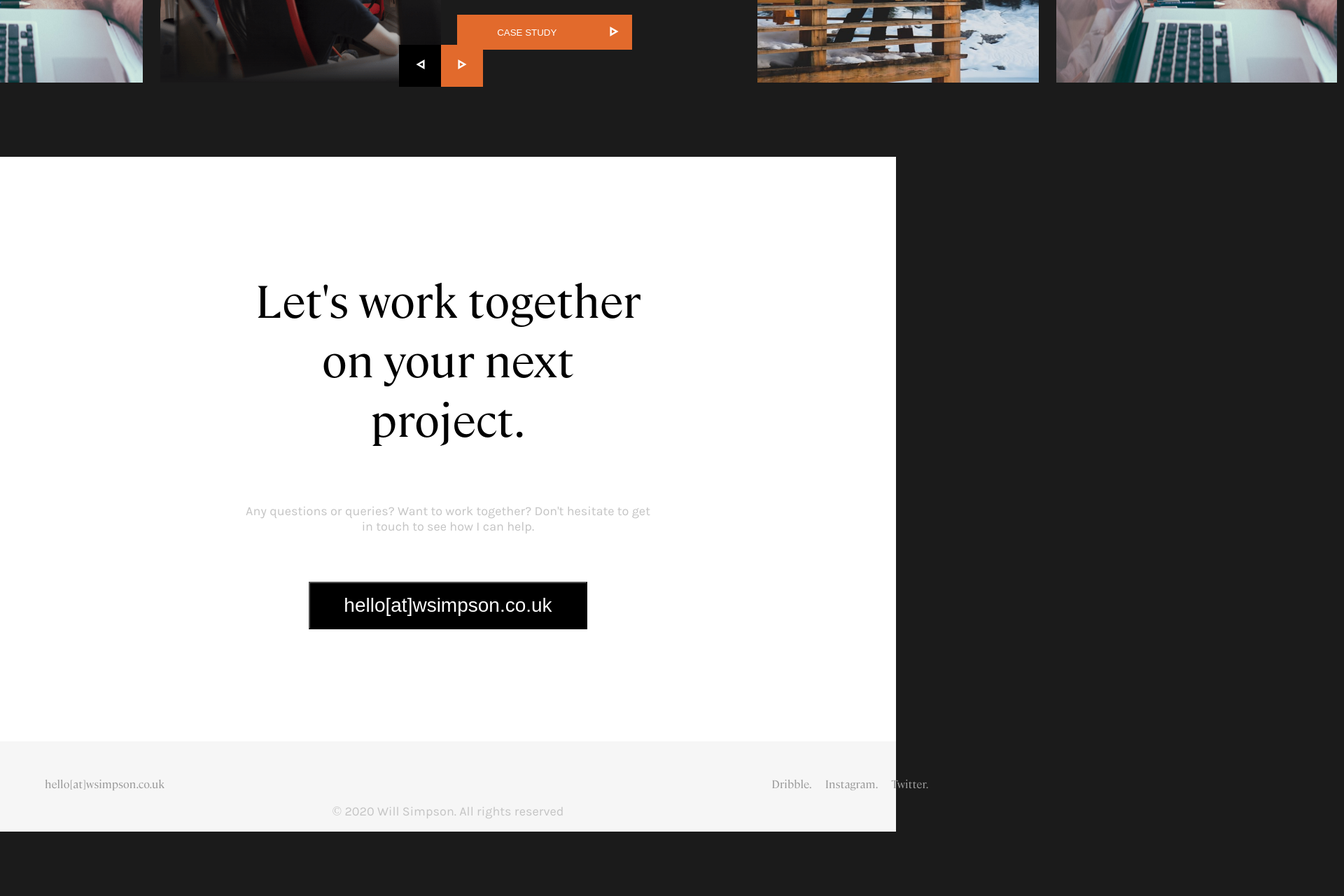
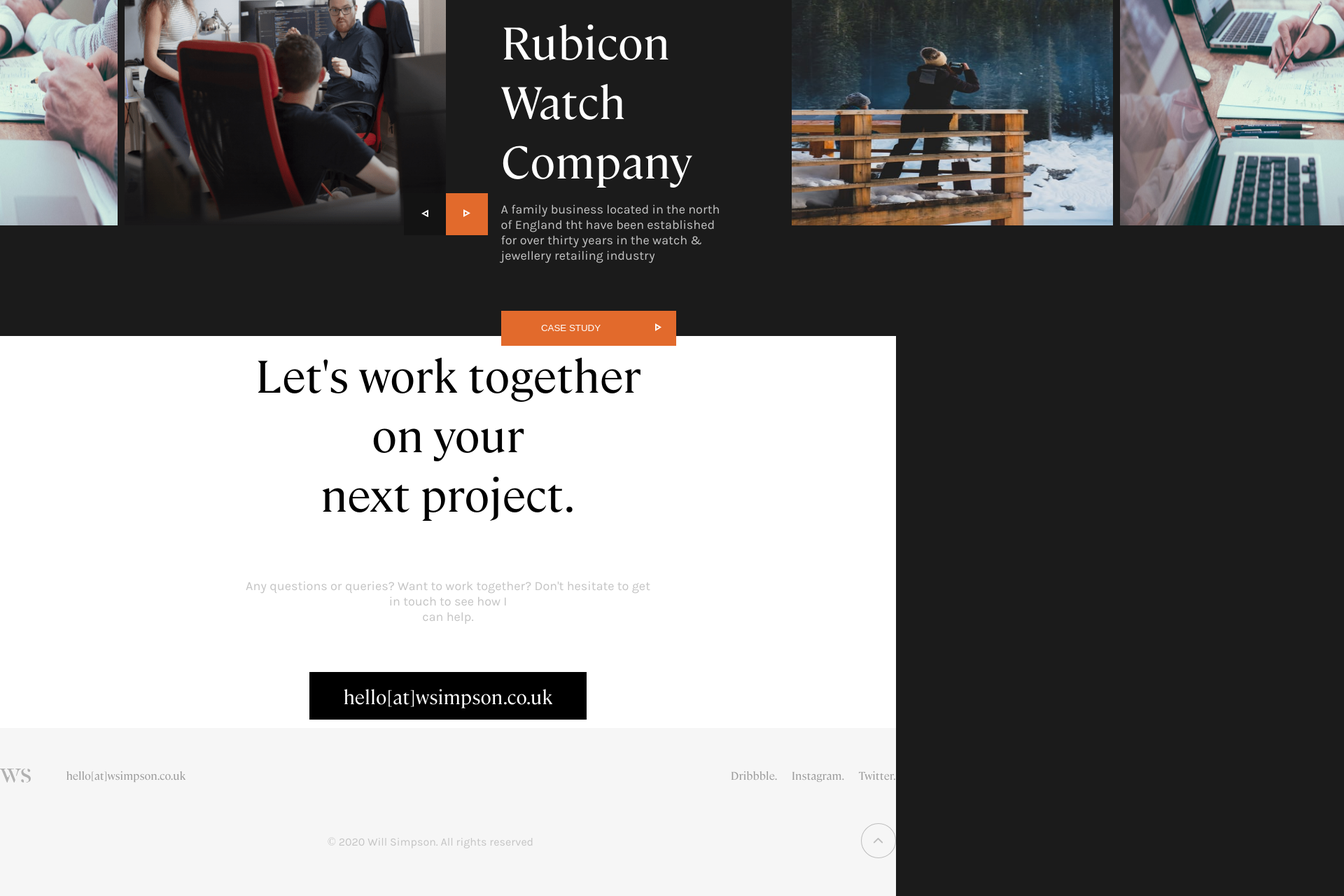
Before and after one commit to datstarkey/WillSimpson, a Vue app in the folder main-website/: page / in a window 1280 px wide. Shown: the part 1358-2638 px from the top of the page at 70% size, 1920 px wide, since content can reach past the window. Before the commit the page ends 2546 px from the top, so only its background shows below. Built offline with nearby package versions, Linux system fonts and the light colour scheme.

Commit message:
Invision Changes

```diff
--- a/main-website/src/App.vue
+++ b/main-website/src/App.vue
@@ -39,6 +39,13 @@
   --alt-color: #e26a2c;
   overflow-x: hidden;
   background-color: var(--background-color-2);
+
+  -ms-overflow-style: none; /* IE and Edge */
+  scrollbar-width: none; /* Firefox */
+}
+
+::-webkit-scrollbar {
+  display: none;
 }
 
 .flex {
@@ -63,6 +70,14 @@
   margin-top: 50px;
 }
 
+.mb {
+  margin-bottom: 50px;
+}
+
+.full-height {
+  height: 100%;
+}
+
 .animate__animated {
   --animate-duration: 2s;
 }
@@ -71,7 +86,7 @@
   display: none;
 }
 
-.icon {
+.icon-white {
   filter: invert(100%) sepia(100%) saturate(0%) hue-rotate(215deg)
     brightness(104%) contrast(101%);
 }
@@ -99,6 +114,10 @@
   opacity: 0.8;
 }
 
+button:focus {
+  outline: none;
+  box-shadow: none;
+}
 h1 {
   padding: 0;
   margin: 0;
@@ -132,13 +151,6 @@
 }
 
 a {
-  font-family: Cambon;
-  color: #9b9b9b;
-  padding: 0 5%;
-}
-
-a:hover {
-  color: black;
-  cursor: pointer;
+  text-decoration: none;
 }
 </style>
--- a/main-website/src/components/Carousel.vue
+++ b/main-website/src/components/Carousel.vue
@@ -6,7 +6,7 @@
       </div>
 
       <div id="left-image" class="image-container">
-        <img class="carousel-image" :src="leftProject.imageLocation" v-on:click="moveRight()" />
+        <img class="carousel-image" :src="leftProject.imageLocation" />
       </div>
 
       <div id="middle-image" class="image-container">
@@ -15,6 +15,7 @@
 
       <div class="text-container">
         <div class="carousel-text">
+          <div>
             <h3>RECENT WORK</h3>
             <div id="carousel-content" class="flex-column space-between mt animate__animated">
               <h1 class="response-size">{{ currentProject.title }}</h1>
@@ -28,9 +29,10 @@
             </div>
           </div>
         </div>
+      </div>
 
       <div id="right-image" class="image-container">
-        <img class="carousel-image" :src="rightProject.imageLocation" v-on:click="moveLeft()" />
+        <img class="carousel-image" :src="rightProject.imageLocation" />
       </div>
 
       <div id="right-hidden-image" class="image-container">
@@ -235,25 +237,17 @@
   --animate-delay: 0s;
 }
 
-.response-size {
-  font-size: 2vw;
-}
-
-.response-size-paragraph {
-  font-size: 1vw;
-}
-
 .carousel-container {
   width: 100%;
-  height: 30vw;
+  height: 35vw;
   display: flex;
   flex: 0 0 0;
 }
 
 .image-container {
   width: 50vw;
-  height: 30vw;
-  padding: 1vw;
+  height: 35vw;
+  padding: 0.4vw;
 }
 
 .carousel-image {
@@ -264,15 +258,8 @@
   border-style: solid;
 }
 
-.carousel-image:hover {
-  border: var(--alt-color);
-  border-width: 3px;
-  border-style: solid;
-  cursor: pointer;
-}
-
 .text-container {
-  height: 30vw;
+  height: 35vw;
   padding: 1vw;
   width: 50vw;
   background: var(--background-color-2);
@@ -284,7 +271,7 @@
   display: flex;
   flex-direction: column;
   justify-content: space-between;
-  padding: 5vw 0;
+  padding: 5vw 5vw;
 }
 .arrow-button {
   background-color: var(--alt-color);
@@ -294,7 +281,7 @@
 }
 
 .left-arrow-button {
-  background-color: black;
+  background-color: var(--background-color-1);
   border: none;
   opacity: 1;
   width: 50px;
--- a/main-website/src/components/Contact.vue
+++ b/main-website/src/components/Contact.vue
@@ -1,12 +1,21 @@
 <template>
-  <div class="contact-space" v-observe-visibility="visibilityChanged">
+  <div id="contact" class="contact-space" v-observe-visibility="visibilityChanged">
     <div class="padd-box" :class="isVisible ? 'animate__animated animate__fadeIn' : 'display-none'">
-      <h2>Let's work together on your next project.</h2>
-      <p
-        style="margin-top:5rem"
-      >Any questions or queries? Want to work together? Don't hesitate to get in touch to see how I can help.</p>
+      <h2>
+        Let's work together on your
+        <br />next project.
+      </h2>
+      <p style="margin-top:5rem">
+        Any questions or queries? Want to work together? Don't hesitate to get in touch to see how I
+        <br />can help.
+      </p>
 
-      <button class="contact-button">hello[at]wsimpson.co.uk</button>
+      <button class="contact-button">
+        <a
+          class="email-link"
+          href="mailto:hello@wsimpson.co.uk?subject=Inquiry&body=Hi Will."
+        >hello[at]wsimpson.co.uk</a>
+      </button>
     </div>
   </div>
 </template>
@@ -32,14 +41,21 @@
 <style>
 .contact-button {
   margin-top: 50px;
+
+  background-color: black;
+
+  padding: 1rem 3rem;
+  border: 0;
+}
+
+.email-link {
+  font-family: Cambon;
+  font-size: 28px;
   color: white;
-  background-color: black;
-  font-size: 28px;
-  padding: 1rem 3rem;
 }
 
 .contact-button:hover {
-  opacity: 0.8;
+  opacity: 1;
 }
 
 .padd-box {
@@ -48,10 +64,11 @@
 
 .contact-space {
   width: 100%;
-
+  height: 70vh;
   display: flex;
   flex-direction: column;
   background-color: #fff;
+  justify-content: center;
   text-align: center;
 }
 </style>
--- a/main-website/src/components/Footer.vue
+++ b/main-website/src/components/Footer.vue
@@ -1,17 +1,37 @@
 <template>
   <div class="footer-content">
-    <div class="flex center">
-      <div class="content mt">
-        <div class="footer-row">
-          <a>hello[at]wsimpson.co.uk</a>
+    <div class="flex center full-height">
+      <div class="content">
+        <div class="flex-column space-between">
+          <div></div>
+          <div class="footer-row">
+            <div class="footer-row">
+              <img src="../assets/icons/logo.svg" class="logo-icon" />
 
-          <div class="footer-row">
-            <a>Dribble.</a>
-            <a>Instagram.</a>
-            <a>Twitter.</a>
+              <a
+                class="footer-icon"
+                href="mailto:hello@wsimpson.co.uk?subject=Inquiry&body=Hi Will."
+              >hello[at]wsimpson.co.uk</a>
+            </div>
+
+            <div class="footer-row">
+              <a class="footer-icon">Dribbble.</a>
+              <a class="footer-icon">Instagram.</a>
+              <a class="footer-icon">Twitter.</a>
+            </div>
+          </div>
+          <div class="footer-row mb">
+            <div></div>
+            <p class="footer-text">© 2020 Will Simpson. All rights reserved</p>
+            <div>
+              <img
+                src="../assets/icons/backToTop.svg"
+                class="back-to-top-icon"
+                v-on:click="moveToTop()"
+              />
+            </div>
           </div>
         </div>
-        <p>© 2020 Will Simpson. All rights reserved</p>
       </div>
     </div>
   </div>
@@ -21,7 +41,19 @@
 import { Component, Vue } from "vue-property-decorator";
 
 @Component
-export default class Footer extends Vue {}
+export default class Footer extends Vue {
+  moveToTop() {
+    const options: ScrollIntoViewOptions = {
+      behavior: "smooth",
+      block: "start",
+      inline: "start"
+    };
+    const element = document.getElementById("top-of-page");
+    if (element) {
+      element.scrollIntoView(options);
+    }
+  }
+}
 </script>
 
 <style>
@@ -30,10 +62,48 @@
   flex-direction: column;
   text-align: center;
   background-color: #f6f6f6;
+  height: 30vh;
+}
+
+.back-to-top-icon {
+  width: auto;
+  height: 50px;
+}
+
+.logo-icon {
+  filter: invert(13%) sepia(0%) saturate(3033%) hue-rotate(223deg)
+    brightness(86%) contrast(78%);
+
+  width: auto;
+  height: 20px;
+  margin-right: 30px;
+}
+
+.back-to-top-icon:hover {
+  filter: invert(97%) sepia(97%) saturate(0%) hue-rotate(40deg) brightness(103%)
+    contrast(103%);
+  cursor: pointer;
 }
 
 .footer-row {
   display: flex;
   justify-content: space-between;
+  align-content: center;
+  align-items: center;
+}
+
+.footer-text {
+  font-size: 16px;
+}
+
+.footer-icon {
+  font-family: Cambon;
+  color: #9b9b9b;
+  margin-left: 20px;
+}
+
+.footer-icon:hover {
+  color: black;
+  cursor: pointer;
 }
 </style>
--- a/main-website/src/components/MainBlock.vue
+++ b/main-website/src/components/MainBlock.vue
@@ -1,6 +1,6 @@
 <template>
   <div>
-    <div class="top">
+    <div id="top-of-page" class="top">
       <div class="flex center">
         <div class="content mt">
           <Nav class="animate__animated animate__fadeInDown" />
@@ -22,6 +22,7 @@
         <Explore />
       </div>
     </div>
+    <div class="empty-space" />
     <div class="carousel-box">
       <Carousel :projects="projects" />
     </div>
@@ -53,12 +54,12 @@
 
 <style>
 .empty-space {
-  height: 100px;
+  height: 18vh;
 }
 
 .carousel-box {
-  width: 200%;
-  margin-left: -50%;
+  width: 221%;
+  margin-left: -60%;
 }
 
 .top {
--- a/main-website/src/components/Nav.vue
+++ b/main-website/src/components/Nav.vue
@@ -1,5 +1,6 @@
 <template>
   <div class="nav">
+    <img src="../assets/icons/logo.svg" class="logo-top" />
     <img src="../assets/hamburger.svg" class="hamburger" />
   </div>
 </template>
@@ -16,17 +17,19 @@
   filter: invert(48%) sepia(18%) saturate(3519%) hue-rotate(345deg)
     brightness(96%) contrast(84%);
   cursor: pointer;
+  width: 25px;
+  height: auto;
 }
 
-img {
-  width: 21px;
-  height: 14px;
+.logo-top {
+  height: auto;
+  width: 40px;
 }
 
 .nav {
   display: flex;
   font-size: 5rem;
   align-items: center;
-  justify-content: flex-end;
+  justify-content: space-between;
 }
 </style>
--- a/main-website/src/components/Title.vue
+++ b/main-website/src/components/Title.vue
@@ -1,18 +1,23 @@
 <template>
-  <div class="title" v-observe-visibility="visibilityChanged">
+  <div class="title">
     <div>
-      <h1 :class="isVisible ? 'animate__animated animate__fadeIn animate__delay-1s' : ''">
+      <h1 class="animate__animated animate__fadeIn animate__delay-1s">
         Hello, I'm Will - a designer
         <br />based out of Manchester, England
       </h1>
-      <p :class="isVisible ? 'animate__animated animate__fadeIn animate__delay-1s' : ''">
+      <p class="animate__animated animate__fadeIn animate__delay-1s">
         I am a product designer creating thoughtful and engaging digital products and experiences for clients ranging from
-        <br />individuals and startups to globally recognized brands. Find some of my work below or send me an email if you want <br />to work
+        <br />individuals and startups to globally recognized brands. Find
+        <span
+          @click="moveToProjects()"
+        >some of my work</span> below or
+        <span @click="moveToContact()">send me an email</span> if you want
+        <br />to work
         together on your next project.
       </p>
     </div>
 
-    <div class="icons" :class="isVisible ? 'animate__animated animate__fadeInRight animate__delay-1s' : ''">
+    <div class="icons icon-white animate__animated animate__fadeInRight">
       <img src="../assets/icons/dribble.svg" class="icon social-icons" />
 
       <img src="../assets/icons/insta.svg" class="icon social-icons" />
@@ -27,20 +32,41 @@
 
 @Component
 export default class Title extends Vue {
-  public isVisible: boolean;
-
-  constructor() {
-    super();
-    this.isVisible = false;
+  moveToProjects() {
+    const options: ScrollIntoViewOptions = {
+      behavior: "smooth",
+      block: "end",
+      inline: "end"
+    };
+    const element = document.getElementById("end-of-slider");
+    if (element) {
+      element.scrollIntoView(options);
+    }
   }
 
-  visibilityChanged(isVisible: boolean) {
-    this.isVisible = isVisible;
+  moveToContact() {
+    const options: ScrollIntoViewOptions = {
+      behavior: "smooth",
+      block: "start",
+      inline: "start"
+    };
+    const element = document.getElementById("contact");
+    if (element) {
+      element.scrollIntoView(options);
+    }
   }
 }
 </script>
 
 <style>
+p > span {
+  text-decoration: underline;
+}
+p > span:hover {
+  color: var(--alt-color);
+  cursor: pointer;
+}
+
 .social-icons {
   width: 25px;
   height: auto;
```
Also changed, not shown: main-website/src/components/Carousel.ts (deleted, +0 -12 lines), main-website/src/assets/icons/backToTop.svg (added), main-website/src/assets/icons/logo.svg (added). Lines whose indentation alone changed are shown as unchanged.
